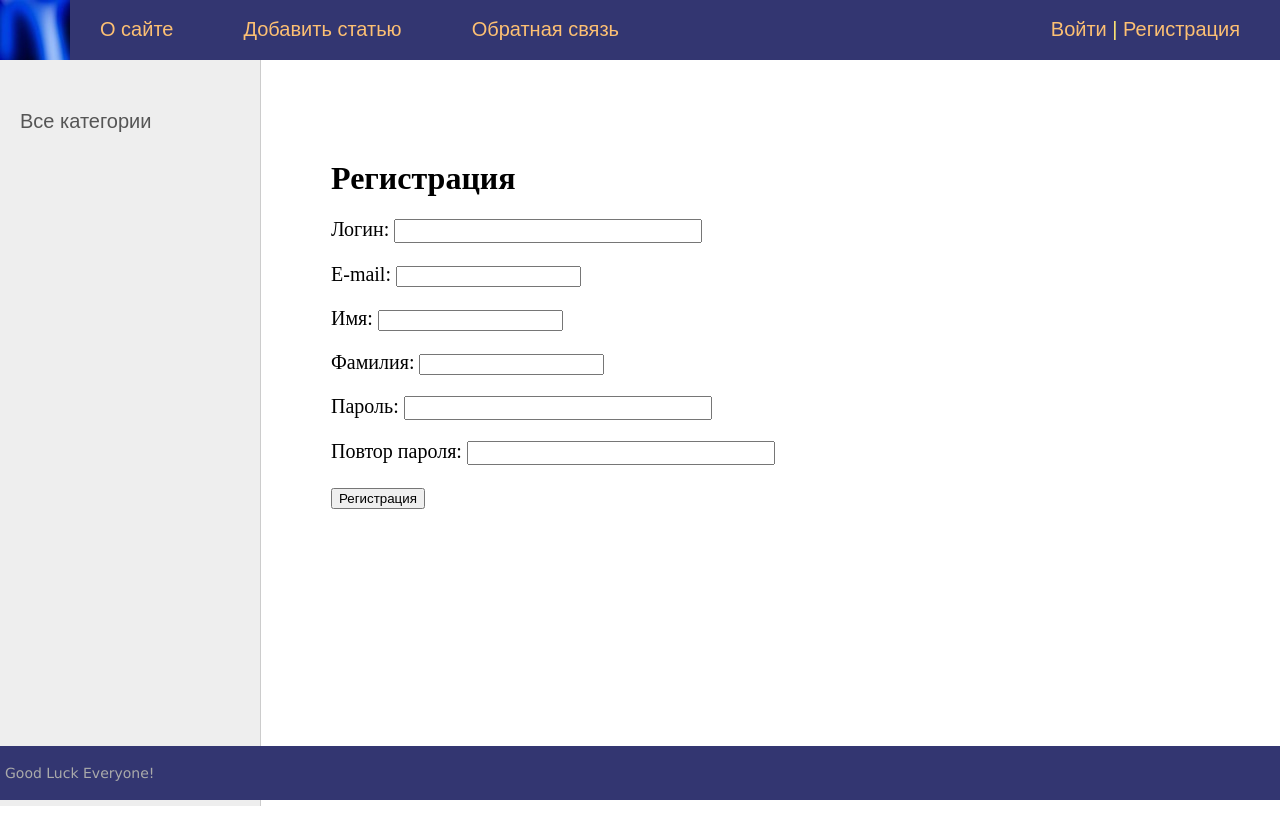
After one commit to Nekspert/Good-Good-Django, a Django app: page /users/register/ in a window 1280 px wide. The commit adds this page. Run offline with Django 5.2, Linux system fonts and the light colour scheme; data that the repository does not hold is empty.

Commit message:
Feat: 9.6 register users through view functions The RegisterUserForm class defined and inherits from forms.ModelForm. It has 3 redefined fields and 3 model-defined fields which enumerated in Meta class in 'fields' variable'. Changed some labels in Meta class using 'labels' variable. RegisterUserForm contains two validation methods 'clean_password2' which checks identity between passwords and 'clean_email' which checks unique constraint in database
The register view function defined and handling POST and GET requests and render 'register.html' and 'register_done.html' new templates

Two new templates 'register.html' and 'register_done.html' defined for register feature in application

In the urlpatterns new path to 'register/' registered

```diff
--- a/sitewomen/templates/base.html
+++ b/sitewomen/templates/base.html
@@ -30,7 +30,7 @@
                         {% csrf_token %}
                     </form>
                     {% else %}
-                    <li class="last"><a href="{% url 'users:login' %}">Войти</a> | <a href="#">Регистрация</a></li>
+                    <li class="last"><a href="{% url 'users:login' %}">Войти</a> | <a href="{% url 'users:register' %}">Регистрация</a></li>
                     {% endif %}
                 </ul>
                 <div class="clear"></div>
--- a/sitewomen/users/forms.py
+++ b/sitewomen/users/forms.py
@@ -1,6 +1,7 @@
 from django import forms
 from django.contrib.auth import get_user_model
 from django.contrib.auth.forms import AuthenticationForm
+from django.core.exceptions import ValidationError
 
 
 class LoginUserForm(AuthenticationForm):
@@ -9,4 +10,31 @@ class LoginUserForm(AuthenticationForm):
 
     class Meta:
         model = get_user_model()
-        fields = ('username', 'password', )
+        fields = ('username', 'password',)
+
+
+class RegisterUserForm(forms.ModelForm):
+    username = forms.CharField(label='Логин', widget=forms.TextInput(attrs={'class': 'form-input'}))
+    password = forms.CharField(label='Пароль', widget=forms.PasswordInput(attrs={'class': 'form-input'}))
+    password2 = forms.CharField(label='Повтор пароля', widget=forms.PasswordInput(attrs={'class': 'form-input'}))
+
+    class Meta:
+        model = get_user_model()
+        fields = ('username', 'email', 'first_name', 'last_name', 'password', 'password2',)
+        labels = {
+            'email': 'E-mail',
+            'first_name': 'Имя',
+            'last_name': 'Фамилия',
+        }
+
+    def clean_password2(self):
+        cd = self.cleaned_data
+        if cd['password'] != cd['password2']:
+            raise ValidationError('Пароли не совпадают')
+        return cd['password2']
+
+    def clean_email(self):
+        email = self.cleaned_data['email']
+        if get_user_model().objects.filter(email=email).exists():
+            raise ValidationError('Такой E-mail уже существует')
+        return email
--- /dev/null
+++ b/sitewomen/users/templates/users/register.html
@@ -0,0 +1,15 @@
+{% extends 'base.html' %}
+
+{% block content %}
+<h1>Регистрация</h1>
+
+<form action="" method="post">
+    {% csrf_token %}
+    <input type="hidden" name="next" value="{{ next }}">
+    {{ form.as_p }}
+    <p>
+        <button type="submit">Регистрация</button>
+    </p>
+</form>
+
+{% endblock %}
--- a/sitewomen/users/urls.py
+++ b/sitewomen/users/urls.py
@@ -2,10 +2,12 @@ from django.contrib.auth.views import LogoutView
 from django.urls import path
 
 from . import views
+
 
 app_name = 'users'
 
 urlpatterns = [
     path('login/', views.LoginUser.as_view(), name='login'),
     path('logout/', LogoutView.as_view(), name='logout'),
+    path('register/', views.register, name='register'),
 ]
--- a/sitewomen/users/views.py
+++ b/sitewomen/users/views.py
@@ -1,6 +1,8 @@
 from django.contrib.auth.views import LoginView
+from django.http import HttpRequest
+from django.shortcuts import render
 
-from .forms import LoginUserForm
+from .forms import LoginUserForm, RegisterUserForm
 
 
 class LoginUser(LoginView):
@@ -11,20 +13,15 @@ class LoginUser(LoginView):
     # def get_success_url(self):
     #     return reverse_lazy('home')
 
-# def login_user(request: HttpRequest):
-#     if request.method == 'POST':
-#         form = LoginUserForm(request.POST)
-#         if form.is_valid():
-#             cd = form.cleaned_data
-#             user = authenticate(request, username=cd['username'], password=cd['password'])
-#             if user and user.is_active:
-#                 login(request, user)
-#                 return HttpResponsePermanentRedirect(reverse('home'))
-#     else:
-#         form = LoginUserForm()
-#     return render(request, 'users/login.html', {'form': form})
 
-
-# def logout_user(request: HttpRequest):
-#     logout(request)
-#     return HttpResponsePermanentRedirect(reverse('users:login'))
+def register(request: HttpRequest):
+    if request.method == 'POST':
+        form = RegisterUserForm(request.POST)
+        if form.is_valid():
+            user = form.save(commit=False)
+            user.set_password(form.cleaned_data['password'])
+            user.save()
+            return render(request, 'users/register_done.html')
+    else:
+        form = RegisterUserForm()
+    return render(request, 'users/register.html', {'form': form})
```
Also changed, not shown: sitewomen/users/templates/users/register_done.html (added, +9 -0 lines).
